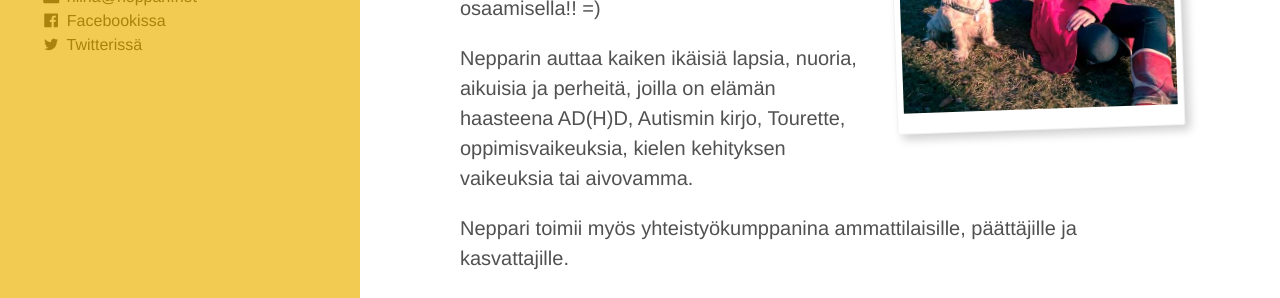
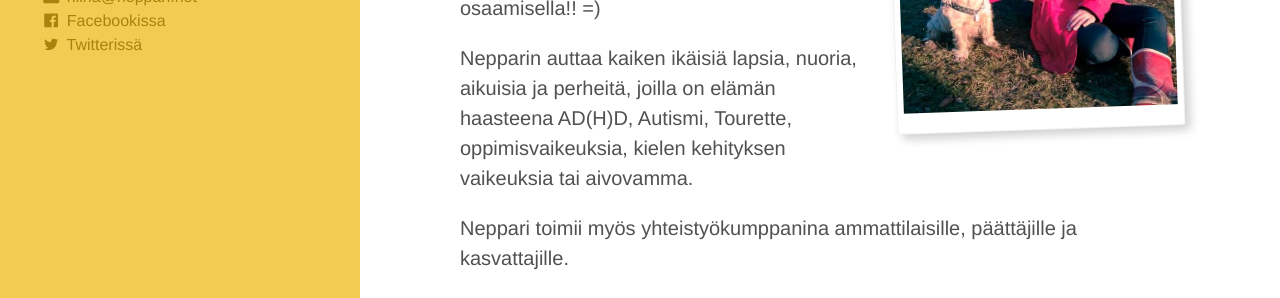
Before and after one commit to niinapiira/neppari.net, a Jekyll site: the page built from index.md, in a window 1280 px wide and 900 px high. Shown: the part 249-547 px from the top of the window. Built offline with Jekyll 4.4.1, drawn with Linux system fonts in a browser that asks for light colours.

Commit message:
Update index.md

```diff
--- a/index.md
+++ b/index.md
@@ -20,7 +20,7 @@
 
 Tukea suurella sydämellä ja vahvalla osaamisella!! =)
 
-Nepparin auttaa kaiken ikäisiä lapsia, nuoria, aikuisia ja perheitä, joilla on elämän haasteena AD(H)D, Autismin kirjo, Tourette, oppimisvaikeuksia, kielen kehityksen vaikeuksia tai aivovamma.
+Nepparin auttaa kaiken ikäisiä lapsia, nuoria, aikuisia ja perheitä, joilla on elämän haasteena AD(H)D, Autismi, Tourette, oppimisvaikeuksia, kielen kehityksen vaikeuksia tai aivovamma.
 
 Neppari toimii myös yhteistyökumppanina ammattilaisille, päättäjille ja kasvattajille.
 
```
